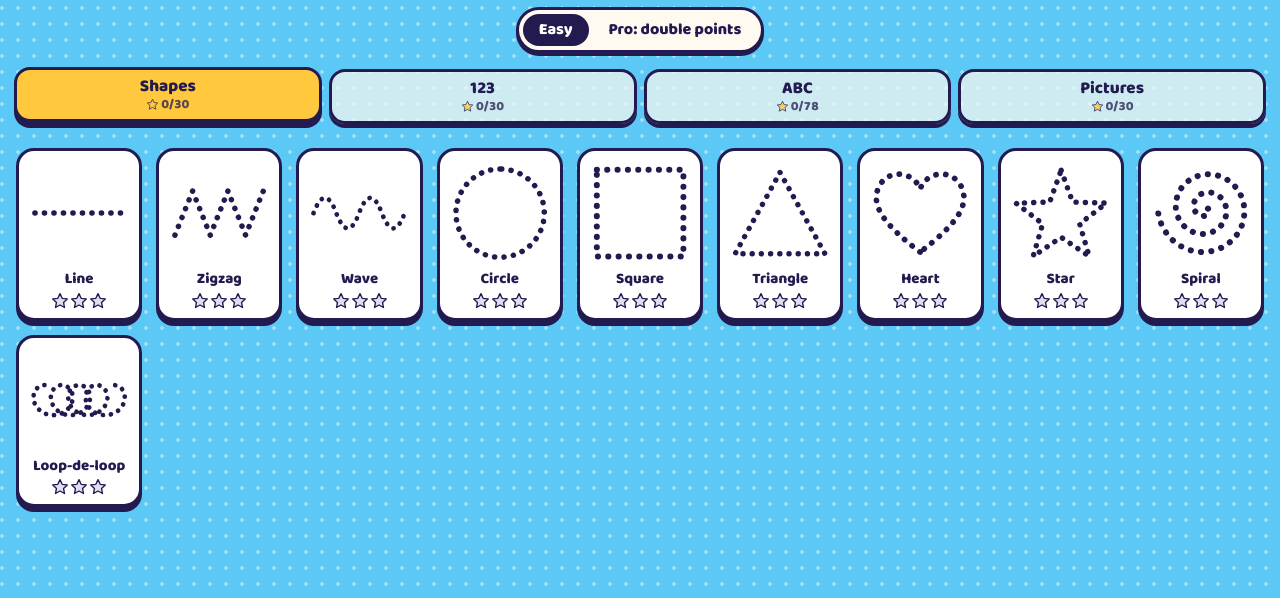
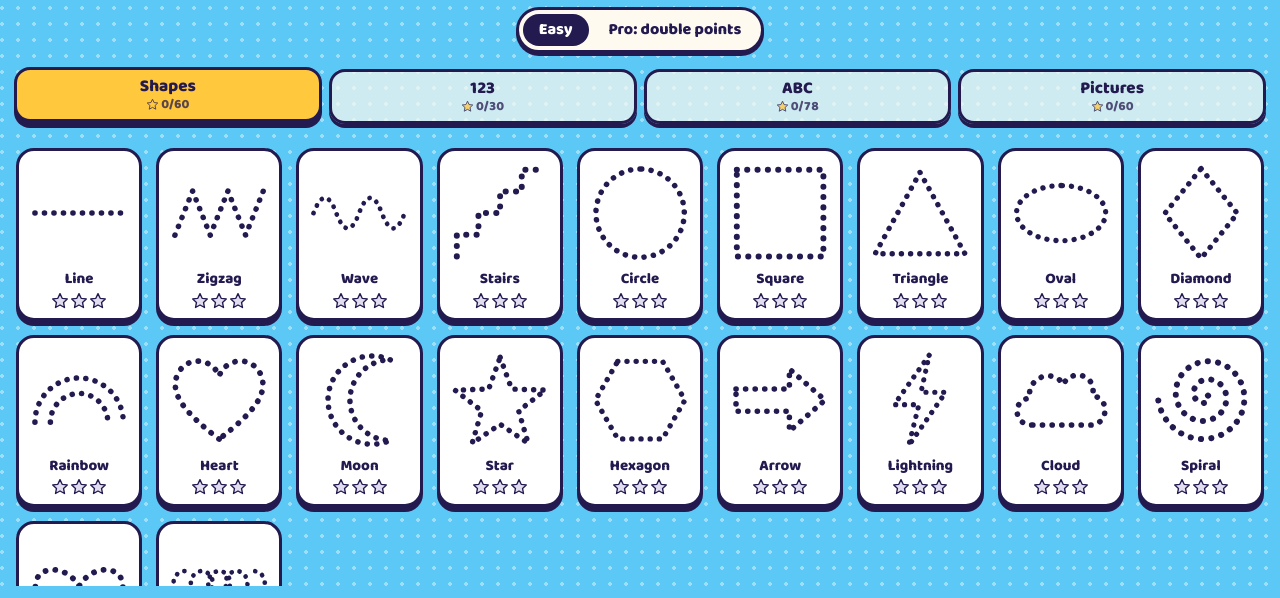
Before and after one commit to bobnapor/kids-games, a plain HTML site: page trace-champ/index.html in a window 1280 px wide. Shown: the part 202-800 px from the top of the page. Drawn offline with Linux system fonts and the light colour scheme; a web font is replaced by a local one.

Commit message:
Trace Champ: 20 more shapes to trace
Shapes: stairs, oval, diamond, rainbow, moon, hexagon, arrow, lightning,
cloud, infinity. Pictures: balloon, apple, kite, mushroom, umbrella,
snowman, cupcake, crown, turtle, butterfly.

Co-Authored-By: Claude Opus 5.5 <noreply@anthropic.com>
Claude-Session: https://claude.ai/code/session_01QnbYteNzMh5JKHbAYHdppk

```diff
--- a/sw.js
+++ b/sw.js
@@ -1,7 +1,7 @@
 // Offline support for Rainbow Doodle, Trace Champ, Brick Builder, Number Pop, Holiday House and Sound Safari.
 // Everything is served from the cache first so the games open instantly with no internet,
 // and refreshed in the background so updates arrive on the next launch.
-const VERSION = 'kids-games-v11';
+const VERSION = 'kids-games-v12';
 const FONTS = 'kids-games-fonts';
 const CORE = [
   './',
--- a/trace-champ/index.html
+++ b/trace-champ/index.html
@@ -275,6 +275,7 @@ function starPath() { const p = []; for (let i = 0; i <= 10; i++) { const a = -M
 function spiralPath() { const p = []; for (let t = 0; t <= 5 * Math.PI + 0.001; t += 0.08) { const r = 2 + t * 2.4; p.push([50 + r * Math.cos(t), 50 + r * Math.sin(t)]); } return poly(p); }
 function loopsPath() { const p = []; for (let t = 0; t <= 8 * Math.PI + 0.001; t += 0.07) p.push([14 + 2.94 * t - 16 * Math.sin(t), 58 - 16 * Math.cos(t)]); return poly(p); }
 function rosePath() { const p = []; for (let t = 0; t <= Math.PI + 0.0001; t += Math.PI / 240) { const r = 26 * Math.cos(5 * t), a = t - Math.PI / 2; p.push([50 + r * Math.cos(a), 40 + r * Math.sin(a)]); } return poly(p); }
+function ngon(n, cx, cy, r, start) { const p = []; for (let i = 0; i <= n; i++) { const a = start + i * 2 * Math.PI / n; p.push([cx + r * Math.cos(a), cy + r * Math.sin(a)]); } return poly(p); }
 function sunRays() { const out = []; for (let k = 0; k < 8; k++) { const a = k * Math.PI / 4 - Math.PI / 2; out.push(poly([[50 + 26 * Math.cos(a), 50 + 26 * Math.sin(a)], [50 + 41 * Math.cos(a), 50 + 41 * Math.sin(a)]])); } return out; }
 
 const L = (name, strokes) => ({ name, strokes });
@@ -283,12 +284,22 @@ const CHAPTERS = [
     L('Line', ['M10 50 H90']),
     L('Zigzag', ['M8 70 L24 30 L40 70 L56 30 L72 70 L88 30']),
     L('Wave', ['M4 50 Q16 18 28 50 T52 50 T76 50 T100 50']),
+    L('Stairs', ['M8 90 V72 H26 V54 H44 V36 H62 V18 H80']),
     L('Circle', [circle(50, 50, 40)]),
     L('Square', ['M14 14 H86 V86 H14 Z']),
     L('Triangle', ['M50 10 L92 86 H8 Z']),
+    L('Oval', ['M50 24 A42 26 0 1 0 50 76 A42 26 0 1 0 50 24']),
+    L('Diamond', ['M50 8 L84 50 L50 92 L16 50 Z']),
+    L('Rainbow', ['M10 76 A40 40 0 0 1 90 76', 'M24 76 A26 26 0 0 1 76 76']),
     L('Heart', ['M50 85 C20 62 6 45 14 28 C22 12 44 14 50 30 C56 14 78 12 86 28 C94 45 80 62 50 85 Z']),
+    L('Moon', ['M66.3 13.5 A40 40 0 1 0 66.3 86.5 A36.5 36.5 0 0 1 66.3 13.5']),
     L('Star', [starPath()]),
+    L('Hexagon', [ngon(6, 50, 50, 42, -2 * Math.PI / 3)]),
+    L('Arrow', ['M10 40 H58 V22 L90 50 L58 78 V60 H10 Z']),
+    L('Lightning', ['M60 6 L26 54 H50 L40 94 L76 42 H52 Z']),
+    L('Cloud', ['M26 72 C10 72 8 50 24 48 C22 28 46 22 54 36 C60 22 84 26 80 46 C96 48 94 72 78 72 Z']),
     L('Spiral', [spiralPath()]),
+    L('Infinity', ['M50 50 C38 30 12 32 12 50 C12 68 38 70 50 50 C62 30 88 32 88 50 C88 68 62 70 50 50']),
     L('Loop-de-loop', [loopsPath()])
   ]},
   { id: 'numbers', tab: '123', ruled: true, prefix: 'Number ', levels: [
@@ -341,7 +352,17 @@ const CHAPTERS = [
     L('Car', ['M22 70 H12 V56 L26 52 L36 36 H64 L76 52 L88 56 V70 H78', 'M42 70 H58', circle(32, 70, 10), circle(68, 70, 10)]),
     L('Sun', [circle(50, 50, 17), ...sunRays()]),
     L('Cat', ['M22 42 L26 12 L42 28 C47 26 53 26 58 28 L74 12 L78 42 C84 66 70 88 50 88 C30 88 16 66 22 42', 'M34 48 Q40 42 46 48', 'M54 48 Q60 42 66 48', 'M45 60 H55 L50 66 Z', 'M38 72 C42 78 48 76 50 66 C52 76 58 78 62 72']),
-    L('Flower', [rosePath(), 'M50 50 V94', 'M50 82 C58 68 72 68 78 70 C74 82 62 86 50 82'])
+    L('Flower', [rosePath(), 'M50 50 V94', 'M50 82 C58 68 72 68 78 70 C74 82 62 86 50 82']),
+    L('Balloon', ['M50 66 C30 64 20 48 20 34 C20 18 34 8 50 8 C66 8 80 18 80 34 C80 48 70 64 50 66 Z', 'M50 66 L45 72 H55 Z', 'M50 72 C42 80 58 86 50 94']),
+    L('Apple', ['M50 30 C38 20 14 24 14 52 C14 76 34 94 50 86 C66 94 86 76 86 52 C86 24 62 20 50 30 Z', 'M50 30 C50 22 52 14 58 8', 'M54 20 C60 10 74 10 78 14 C70 22 61 24 54 20']),
+    L('Kite', ['M50 6 L74 38 L50 70 L26 38 Z', 'M26 38 H74', 'M50 6 V70', 'M50 70 C40 78 60 84 50 94']),
+    L('Mushroom', ['M10 52 C10 26 30 12 50 12 C70 12 90 26 90 52 Z', 'M38 52 V84 C38 92 62 92 62 84 V52']),
+    L('Umbrella', ['M8 50 C10 22 30 10 50 10 C70 10 90 22 92 50 C86 44 78 44 71 50 C65 44 56 44 50 50 C44 44 35 44 29 50 C22 44 14 44 8 50 Z', 'M50 50 V82 C50 92 36 92 36 82']),
+    L('Snowman', [circle(50, 24, 11), circle(50, 49, 14), circle(50, 79, 16), 'M37 45 L20 34', 'M63 45 L80 34']),
+    L('Cupcake', ['M24 52 L32 90 H68 L76 52 Z', 'M24 52 C14 52 14 36 28 38 C28 22 46 20 50 28 C54 20 72 22 72 38 C86 36 86 52 76 52', circle(50, 18, 6)]),
+    L('Crown', ['M14 80 V30 L32 54 L50 22 L68 54 L86 30 V80 Z', 'M14 68 H86']),
+    L('Turtle', ['M16 62 C16 28 76 28 76 62 Z', 'M76 54 C78 44 94 44 94 54 C94 62 84 64 76 60', 'M26 62 V74', 'M66 62 V74', 'M16 60 L8 66']),
+    L('Butterfly', ['M50 28 V78', 'M10 28 C12 12 38 16 50 44 C30 50 8 44 10 28', 'M90 28 C88 12 62 16 50 44 C70 50 92 44 90 28', 'M22 76 C18 60 36 52 50 52 C44 76 26 90 22 76', 'M78 76 C82 60 64 52 50 52 C56 76 74 90 78 76', 'M34 12 C40 12 46 18 50 28', 'M66 12 C60 12 54 18 50 28'])
   ]}
 ];
 CHAPTERS.forEach(ch => ch.levels.forEach((lv, i) => { lv.id = ch.id + ':' + lv.name; lv.ci = CHAPTERS.indexOf(ch); lv.li = i; lv.ruled = ch.ruled; lv.title = (ch.prefix || '') + lv.name; }));
```
